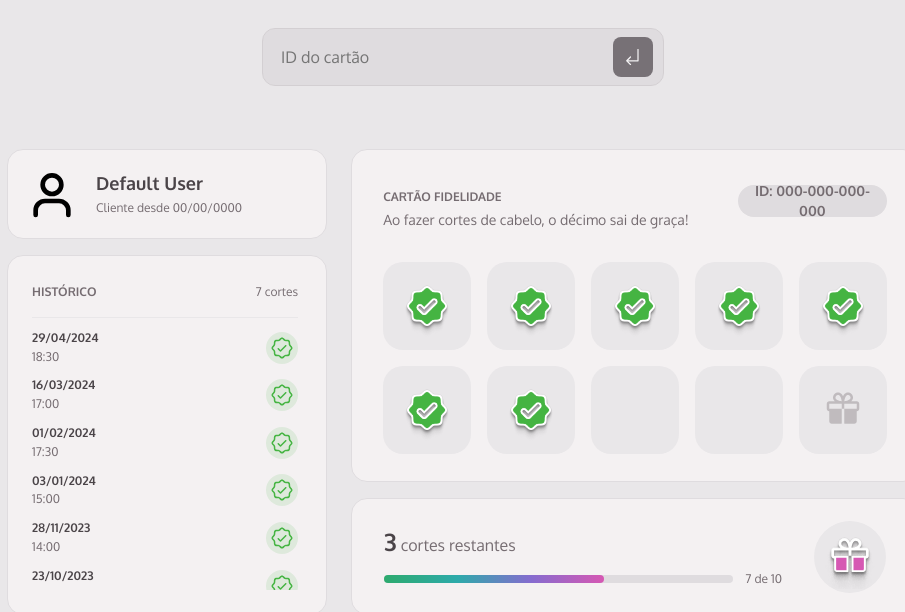
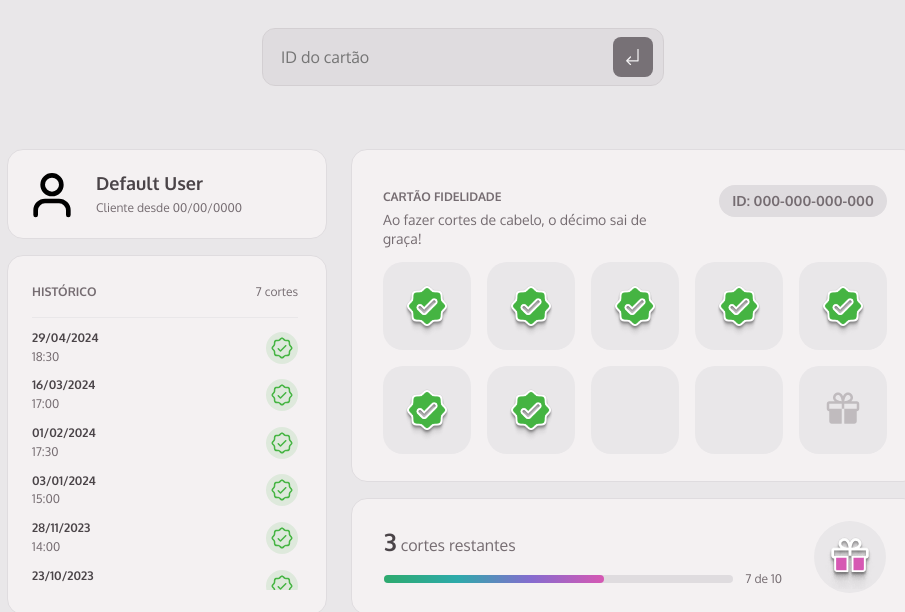
Before and after one commit to ropdias/member-club, a website built with webpack: page src/index.html in a window 1280 px wide. Shown: the part 123-735 px from the top of the page, without its empty margins (177-1082 px from the left). Built offline with nearby package versions, Linux system fonts and the light colour scheme.

Commit message:
increasing card-header-id-tag size

```diff
--- a/src/styles/card.css
+++ b/src/styles/card.css
@@ -43,7 +43,7 @@
       justify-content: center;
       flex: 0 0 auto;
 
-      width: 9.3125rem;
+      width: 10.5rem;
       height: 2rem;
 
       background-color: var(--gray-300);
```
